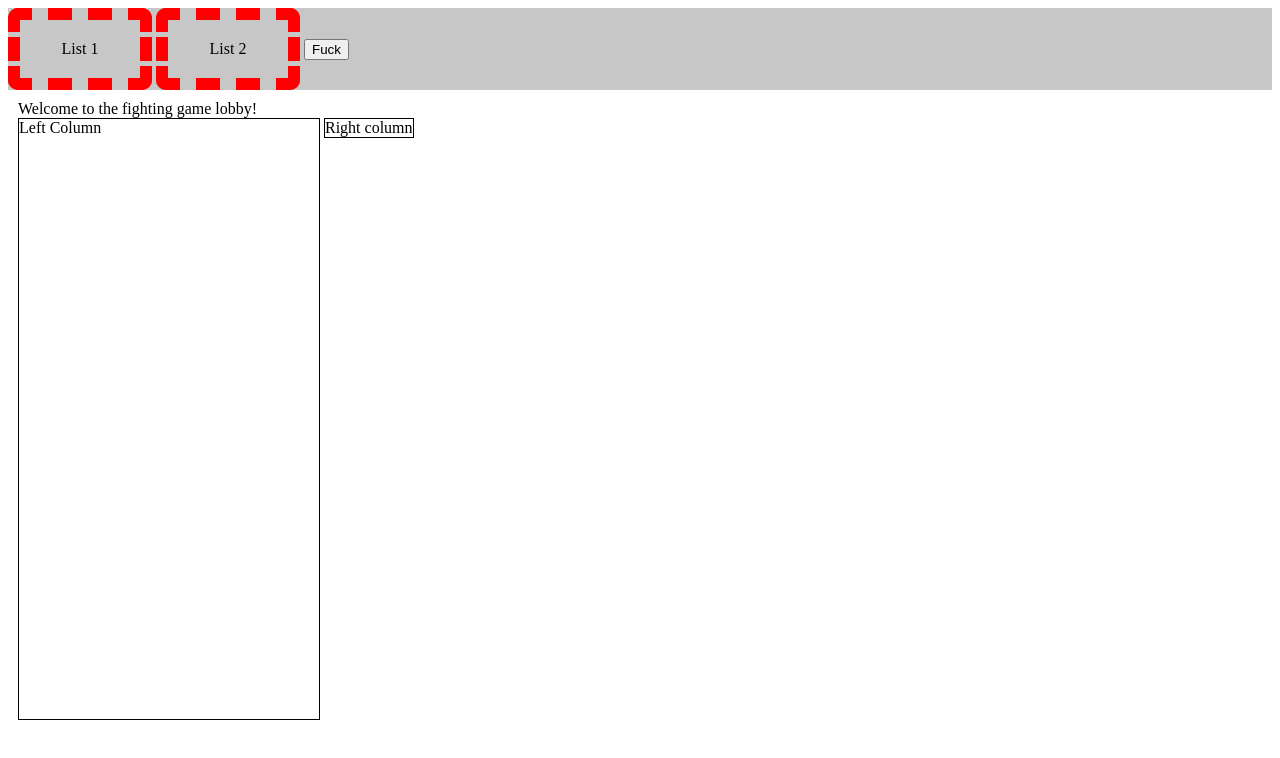
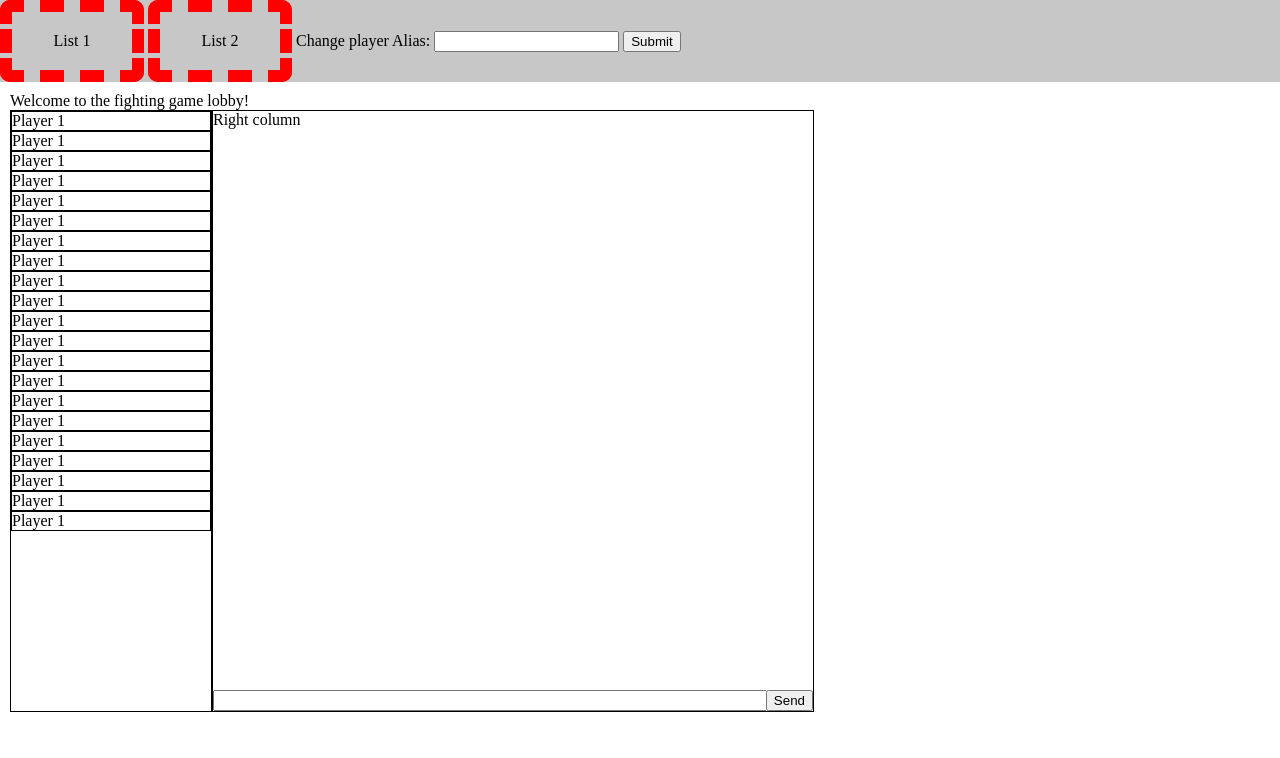
Before and after one commit to NyleVII/FightingGame, a website: page client/index.html in a window 1280 px wide. Drawn offline with Linux system fonts and the light colour scheme.

Commit message:
Setting up initial layout

```diff
--- a/client/index.html
+++ b/client/index.html
@@ -1,3 +1,6 @@
+<!DOCTYPE html>
+<html>
+
 <head>
 	<title>Lobby</title>
 	<script src="lib/pixi.min.js"></script>
@@ -10,19 +13,52 @@
 		<ul class="nav">
 			<li>List 1</li>
 			<li>List 2</li>
-			<button>Fuck</button>
+			<label>Change player Alias:</label>
+			<form id="changeAlias">
+				<input type="text">
+			</form>
+			<button id="changeAliasButton">Submit</button>
 		</ul>
 	</div>
 
 	<div id="container">
 		<div>Welcome to the fighting game lobby!</div>
 		<div id="left-column" class="column">
-			Left Column
+			<div class="player">Player 1</div>
+			<div class="player">Player 1</div>
+			<div class="player">Player 1</div>
+			<div class="player">Player 1</div>
+			<div class="player">Player 1</div>
+			<div class="player">Player 1</div>
+			<div class="player">Player 1</div>
+			<div class="player">Player 1</div>
+			<div class="player">Player 1</div>
+			<div class="player">Player 1</div>
+			<div class="player">Player 1</div>
+			<div class="player">Player 1</div>
+			<div class="player">Player 1</div>
+			<div class="player">Player 1</div>
+			<div class="player">Player 1</div>
+			<div class="player">Player 1</div>
+			<div class="player">Player 1</div>
+			<div class="player">Player 1</div>
+			<div class="player">Player 1</div>
+			<div class="player">Player 1</div>
+			<div class="player">Player 1</div>
+
+
 		</div>
 		<div id="right-column" class="column">
 			Right column
+			<div id="chatBox">
+				<form id="chatSubmit">
+					<input id = "chatSubmitButton" type = "submit" value="Send">
+					<div><input id = "chatInput" type="text" ></div>
+				</form>
+			</div>
 		</div>
 	</div>
 
 
 </body>
+</html>
--- a/client/styles/main.css
+++ b/client/styles/main.css
@@ -16,22 +16,59 @@
 	margin: 0px;
 }
 
+#changeAlias{
+	display: inline;
+}
+
 #container{
 	padding: 10px;
-	float: top;
+	white-space: nowrap;
+
 }
 
 .column{
 	display: inline-block;
+	background: white;
+	border: 1px solid black;
+	height: 600px;
+
+}
+
+#left-column{
+	width: 200px;
+	overflow-y: auto;
+	float: left;
+}
+
+.player{
 	border: 1px solid black;
 }
 
-#left-column{
-	height: 600px;
-	width: 300px;
+#right-column{
+	width: 600px;
+	position: relative;
+}
+#chatBox {
+	position: absolute;
+	width: 100%;
+	bottom: 0px;
+}
+#chatBox div {
+	overflow: hidden;
 }
 
+#chatSubmit {
+	width: auto;
+}
+
+#chatInput{
+	width: 100%;
+}
+
+#chatSubmitButton{
+	float: right;
+}
 
 body{
-
+	margin: 0px;
 }
```
